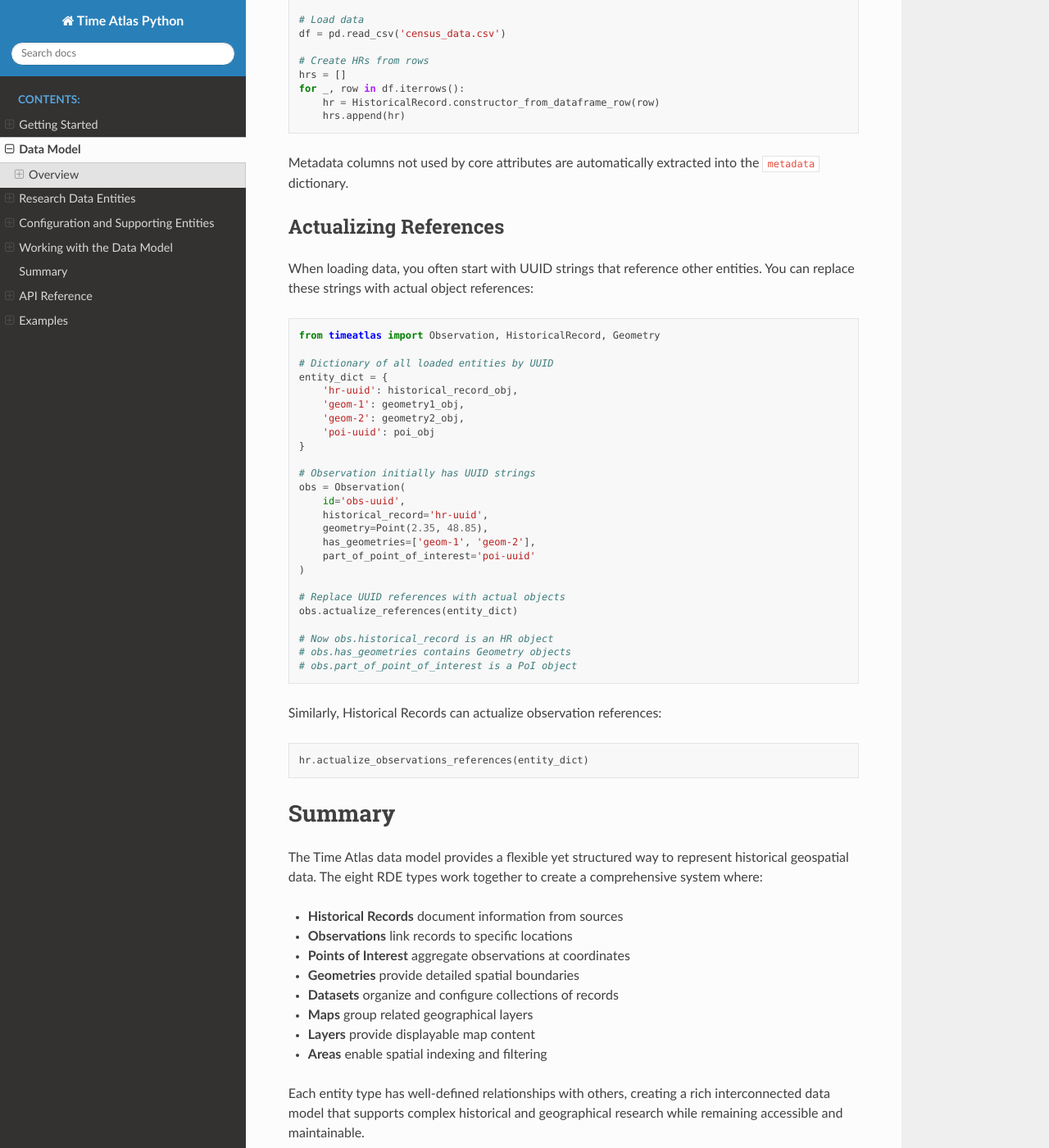
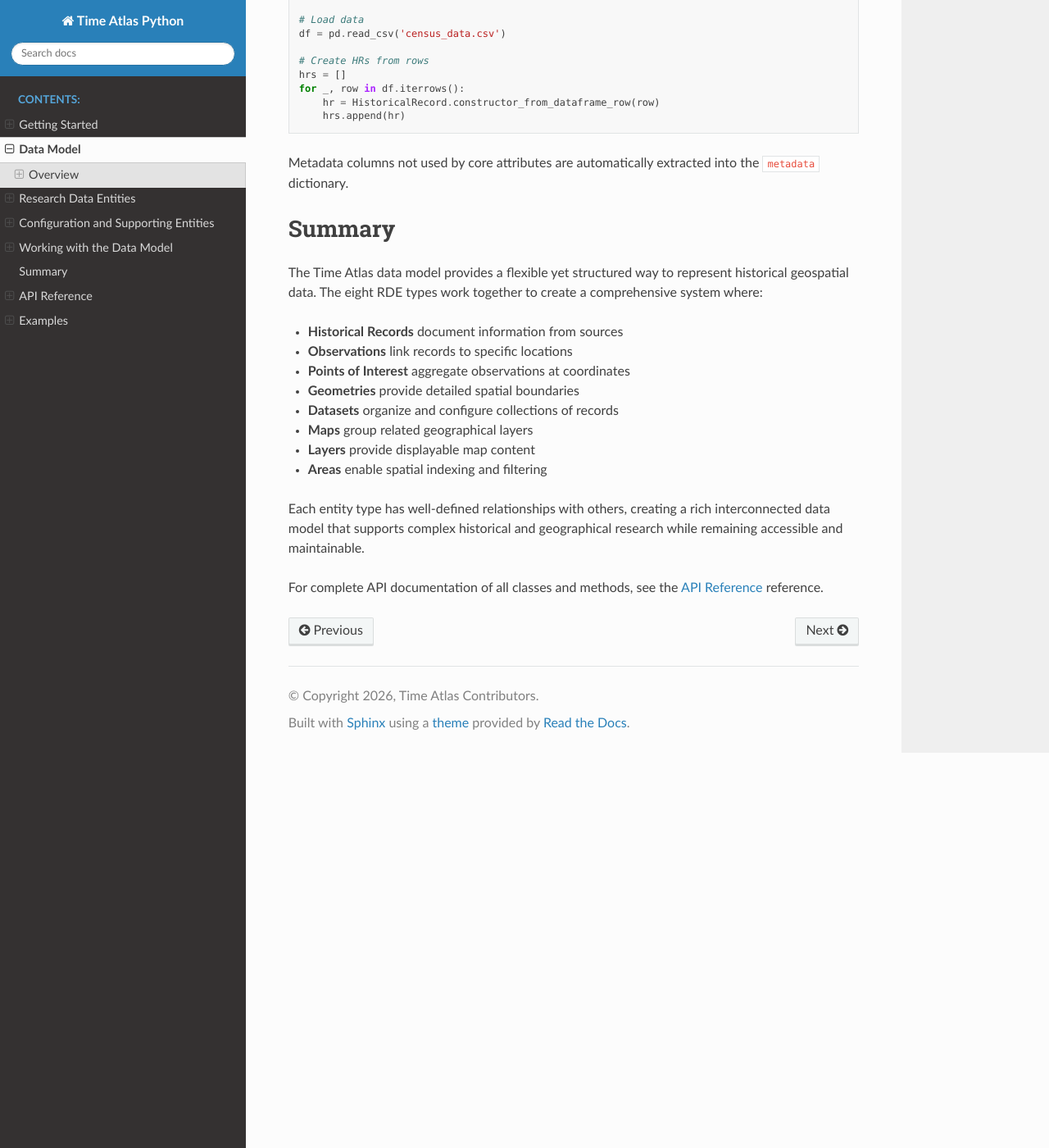
Before and after one commit to epfl-timemachine/time-atlas-python, a Sphinx documentation site: the page built from documentation/source/data_model.rst, in a window 1280 px wide and 1400 px high, scrolled down 13668 px. Shown: the whole window at 82% size. Built offline with Sphinx 7.4.7 and the Read the Docs theme 3.1.0, drawn with Linux system fonts in a browser that asks for light colours.

Commit message:
Updated license & removed broken part of documentation

```diff
--- a/documentation/source/data_model.rst
+++ b/documentation/source/data_model.rst
@@ -676,46 +676,6 @@ Historical Records can be created directly from pandas DataFrame rows:
 Metadata columns not used by core attributes are automatically extracted into the
 ``metadata`` dictionary.
 
-Actualizing References
-----------------------
-
-When loading data, you often start with UUID strings that reference other entities.
-You can replace these strings with actual object references:
-
-.. code-block:: python
-
-   from timeatlas import Observation, HistoricalRecord, Geometry
-
-   # Dictionary of all loaded entities by UUID
-   entity_dict = {
-       'hr-uuid': historical_record_obj,
-       'geom-1': geometry1_obj,
-       'geom-2': geometry2_obj,
-       'poi-uuid': poi_obj
-   }
-
-   # Observation initially has UUID strings
-   obs = Observation(
-       id='obs-uuid',
-       historical_record='hr-uuid',
-       geometry=Point(2.35, 48.85),
-       has_geometries=['geom-1', 'geom-2'],
-       part_of_point_of_interest='poi-uuid'
-   )
-
-   # Replace UUID references with actual objects
-   obs.actualize_references(entity_dict)
-
-   # Now obs.historical_record is an HR object
-   # obs.has_geometries contains Geometry objects
-   # obs.part_of_point_of_interest is a PoI object
-
-Similarly, Historical Records can actualize observation references:
-
-.. code-block:: python
-
-   hr.actualize_observations_references(entity_dict)
-
 Summary
 =======
 
--- a/pyproject.toml
+++ b/pyproject.toml
@@ -53,7 +53,7 @@ line-length = 100
 target-version = ['py310', 'py311', 'py312']
 
 [tool.mypy]
-python_version = "3.10"
+python_version = "3.12"
 warn_return_any = true
 warn_unused_configs = true
 disallow_untyped_defs = false
```
Also changed, not shown: README.md (+4 -13 lines), documentation/source/index.rst (+1 -8 lines), 1 other file.
